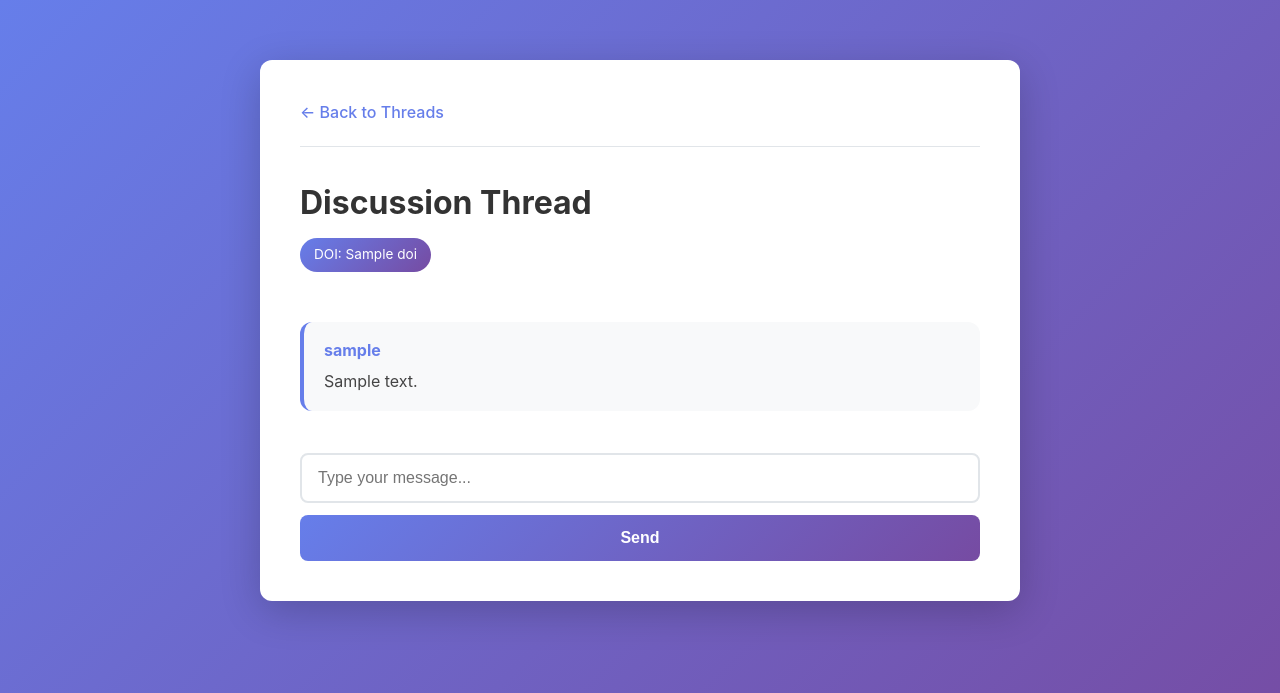
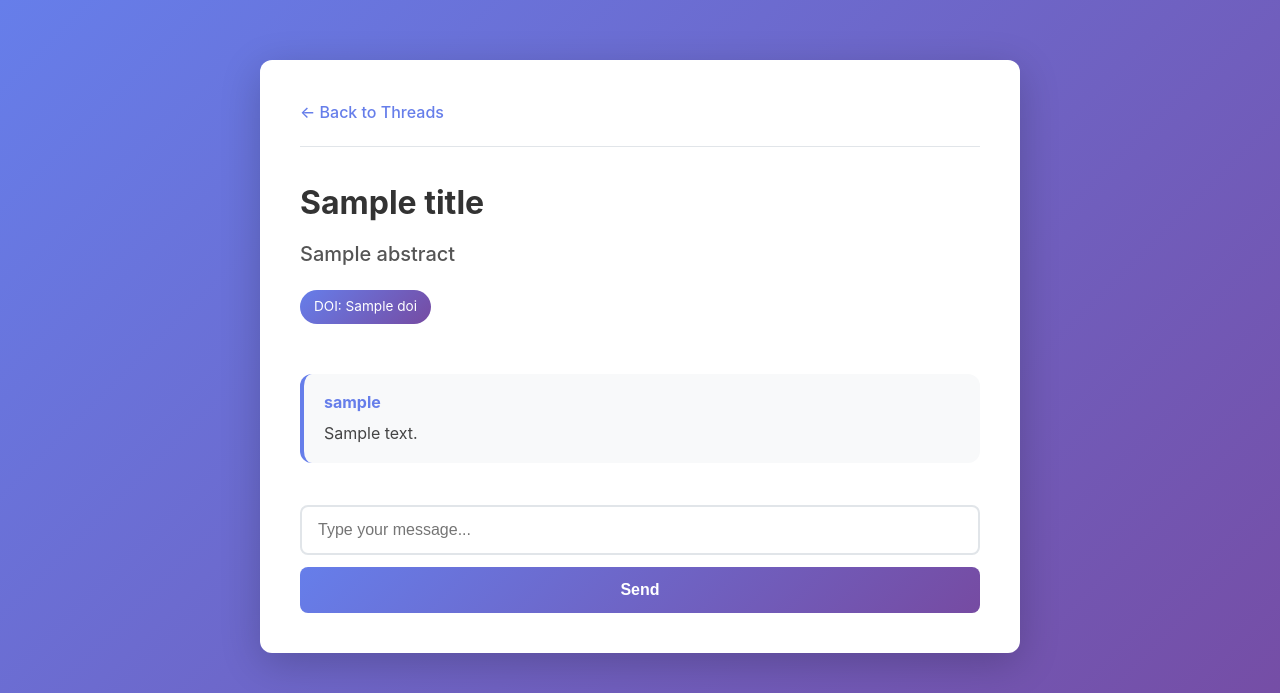
Before and after one commit to blurryiurii/csc470-doi-project, a Flask app: template src/templates/thread.html in a window 1280 px wide. Shown: the top 693 px of the page. Run offline with Flask 3, Linux system fonts and the light colour scheme; the template is opened without the code that fills it: most values are stand-ins (such as "Sample title", 1, 10 or a date in 2020); parts of the project's set-up code (start-up, migrations or seed data) failed here and were passed over; some libraries are stand-ins or nearby versions.

Commit message:
abstract titles, avatar link

```diff
--- a/src/main.py
+++ b/src/main.py
@@ -126,6 +126,35 @@ def create_author(name: str, email: str) -> None:
 def check_doi(doi: str) -> bool:
     r = requests.get(f"https://api.crossref.org/works/{doi}")
     return r.status_code == 200
+
+def get_article_title(doi:str) -> list[str]:
+    """
+    return the title
+    """
+    r = requests.get(f"https://api.crossref.org/works/{doi}")
+    if r.status_code != 200:
+        return
+
+    try:
+        res = r.json()["message"]["title"][0]
+        return res
+    except KeyError:
+        return "No title available"
+
+
+def get_article_abstract(doi:str) -> list[str]:
+    """
+    return the title
+    """
+    r = requests.get(f"https://api.crossref.org/works/{doi}")
+    if r.status_code != 200:
+        return
+
+    try:
+        res = r.json()["message"]["abstract"]
+        return res
+    except KeyError:
+        return "No abstract available"
 
 
 def check_user(username: str) -> int | None:
@@ -263,10 +292,14 @@ def thread(doi: str):
     if user_id is None:
         return redirect(url_for("login"))
 
+    title = ""
+    abstract = ""
     thread_id = check_thread(doi)
     if thread_id is None:
         if check_doi(doi):
-            create_thread(doi, "who is john galt", "Who is John Galt?", 1)
+            title = get_article_title(doi)
+            abstract = get_article_abstract(doi)
+            create_thread(doi, abstract, title, 1)
             thread_id = check_thread(doi)
         else:
             return render_template("error.html", message=f"DOI {doi} does not exist")
@@ -275,7 +308,8 @@ def thread(doi: str):
         raw_chat = get_raw_chat(thread_id)
         comments = [(get_user_by_id(r.user_id), r.body) for r in raw_chat]
         return render_template(
-            "thread.html", doi=doi, thread_id=thread_id, comments=comments
+            "thread.html", doi=doi, thread_id=thread_id, comments=comments,
+            title=title, abstract=abstract
         )
     return render_template("error.html", message="Thread creation failed")
 
--- a/src/templates/home.html
+++ b/src/templates/home.html
@@ -11,7 +11,7 @@
         <div class="card card-wide">
             <div class="nav-bar">
                 <div class="user-welcome">
-                    <div class="user-avatar">{{ username[0]|upper if username else '?' }}</div>
+                    <a href="{{url_for('userpage', username=username)}}"><div class="user-avatar">{{ username[0]|upper if username else '?' }}</div></a>
                     <span>Welcome, <strong>{{ username }}</strong>!</span>
                 </div>
                 <a href="{{ url_for('login') }}">Sign Out</a>
--- a/src/templates/thread.html
+++ b/src/templates/thread.html
@@ -13,7 +13,8 @@
                 <a href="{{ url_for('Homepage') }}">← Back to Threads</a>
             </div>
 
-            <h1>Discussion Thread</h1>
+            <h1>{{title}}</h1>
+            <h2>{{abstract}}</h2>
             <span class="doi-badge">DOI: {{ doi }}</span>
 
             <div class="comments-section">
```
